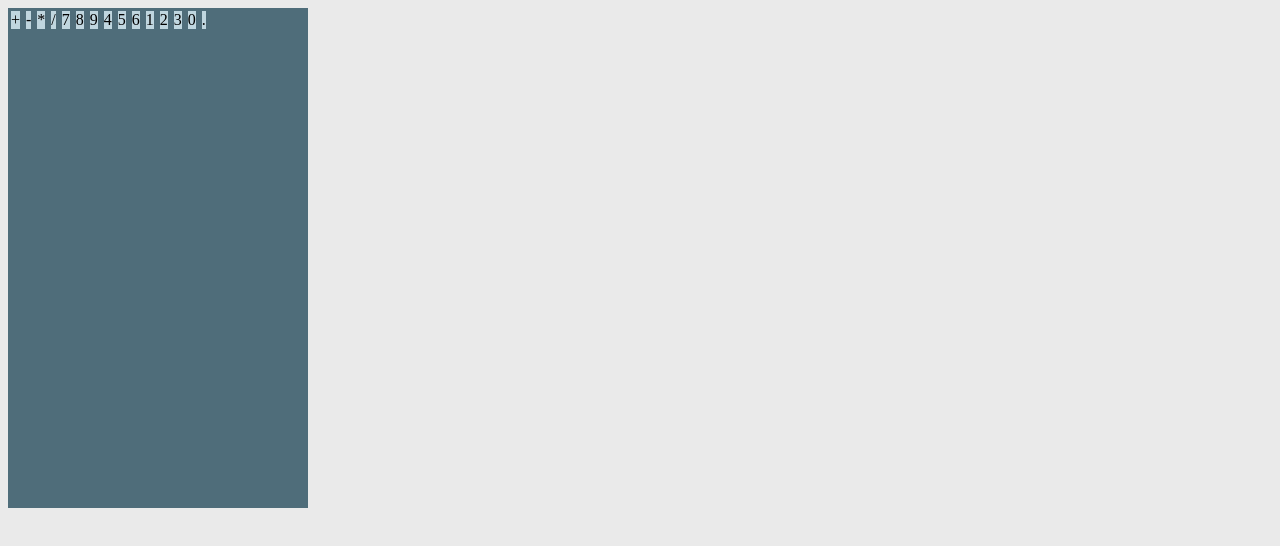
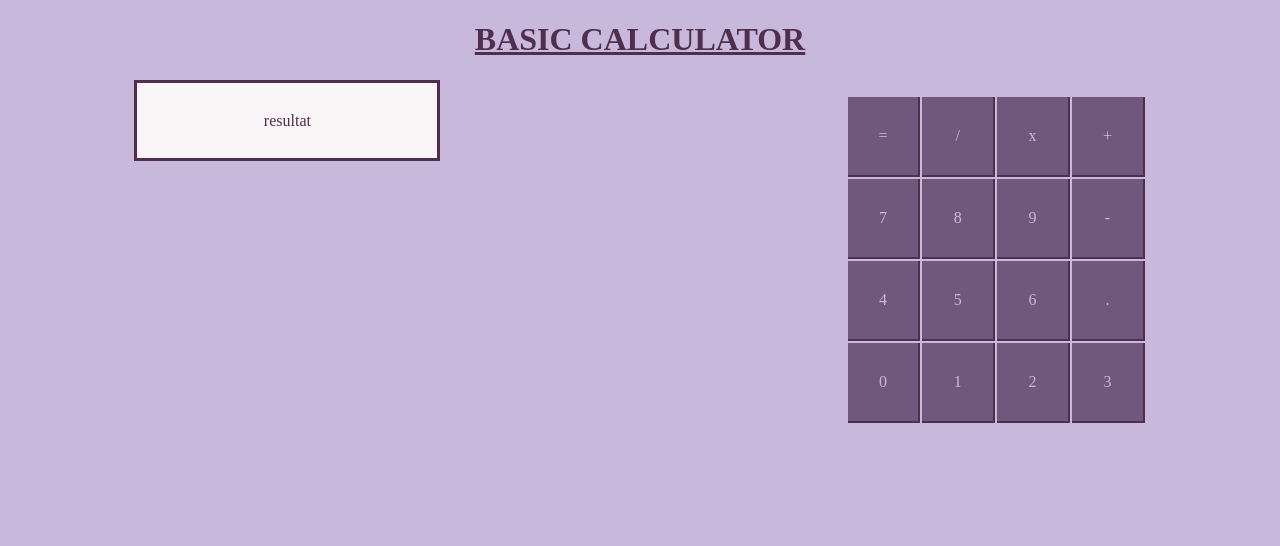
Before and after one commit to Kaljarys/calculator, a plain HTML site: page index.html in a window 1280 px wide. Drawn offline with Linux system fonts and the light colour scheme.

Commit message:
interface is bascially done, working on the script

```diff
--- a/index.html
+++ b/index.html
@@ -1,35 +1,34 @@
 <!DOCTYPE html>
 <html>
     <head>
-        <meta content="text/html;charset=utf-8" http-equiv="Content-Type">
-        <meta content="utf-8" http-equiv="encoding">
         <link rel="stylesheet" type="text/css" href="styles.css">
-        <title>Calculator</title>
         <script src="scripts.js"></script>
     </head>
-<body>
+  <body>
+    <header id="header">
+        <div id="mainTitle"><h1><u>BASIC CALCULATOR</u></h1></div>
+    </header>
 
-<div id="house">
+    <div id="output"><p>resultat</p></div>
+    <div id="house">
     <div id="keyboard">
-        <div id="+" class="key">+</div>
-        <div id="-" class="key">-</div>
-        <div id="*" class="key">*</div>
-        <div id="/" class="key">/</div>
-        <div id="7" class="key">7</div>
-        <div id="8" class="key">8</div>
-        <div id="9" class="key">9</div>
-        <div id="4" class="key">4</div>
-        <div id="5" class="key">5</div>
-        <div id="6" class="key">6</div>
-        <div id="1" class="key">1</div>
-        <div id="2" class="key">2</div>
-        <div id="3" class="key">3</div>
-        <div id="0" class="key">0</div>
-        <div id="." class="key">.</div>
-
+    <div id="equal"class = "key">=</div>
+    <div id="divise" class = "key">/</div>
+    <div id="x" class = "key">x</div>
+    <div id="plus" class = "key">+</div>
+    <div id="seven" class = "key">7</div>
+    <div id="eight" class = "key">8</div>
+    <div id="nine" class = "key">9</div>
+    <div id="minus" class = "key">-</div>
+    <div id="four" class = "key">4</div>
+    <div id="five" class = "key">5</div>
+    <div id="six" class = "key">6</div>
+    <div id="coma" class = "key">.</div>
+    <div id="zero" class = "key">0</div>
+    <div id="one" class = "key">1</div>
+      <div id="two" class = "key">2</div>
+    <div id="three" class = "key">3</div>
     </div>
-
-</div>
-
-</body>
+    </div>
+  </body>
 </html>
--- a/scripts.js
+++ b/scripts.js
@@ -0,0 +1,18 @@
+function add(a, b){
+    let result = a + b;
+    return result;
+  }
+  function divise(a, b){
+    let result = a / b;
+    return result;
+  }
+  function substract(a, b){
+    let result = a - b;
+    return result;
+  }
+  function multiplicate(a, b){
+    let result = a * b;
+    return result;
+  }
+  var input1 = "";
+  var input2 = "";
--- a/styles.css
+++ b/styles.css
@@ -1,19 +1,53 @@
 body{
-    background-color: #EAEAEA;
-}
-#house{
-    margin-left: auto;
-    margin-right: auto;
+    background-color: #c8b8db;
+  }
+  header{
+    text-align: center;
+    color: #502f4c;
+  }
+  #keyboard{
+    height: 800px;
+    width:300px;
+    background-color: #c8b8db;
+    padding: 5% 0;
+  }
+  .key{
+    padding: 10% 0;
+    padding: center;
+    text-align: center;
+    color: #c8b8db;
+    background-color: #70587c;
+    width: 23.6%;
+    margin-left: 2px;
+    margin-top: 2px;
+    float : left;
+    border-bottom: 2px solid #502f4c;
+    border-right: 2px solid #502f4c;
+  }
+  .key:hover{
+    cursor: pointer;
+  }
+  .key:active{
+    color: #70587c;
+    background-color: #f9f4f5;
+    border-bottom: 0px;
+    border-right: 0px; ;
+    border-top: 2px solid #502f4c;
+    border-left: 2px solid #502f4c;
+
+  }
+
+  #house{
+    float: right;
+    margin-right: 10%;
+  }
+  #output{
+    text-align: center;
+    padding: 1% 0;
+    border: solid #502f4c;
+    color: #502f4c;
+    margin-left:10%;
     float: left;
-}
-#keyboard{
-    float: right;
     width: 300px;
-    height: 500px;
-    background-color: #4F6D7A;
-}
-.key{
-    margin: 3px;
-    float: left;
-    background-color: #C0D6DF;
-}
+    background-color: #f9f4f5;
+  }
```
